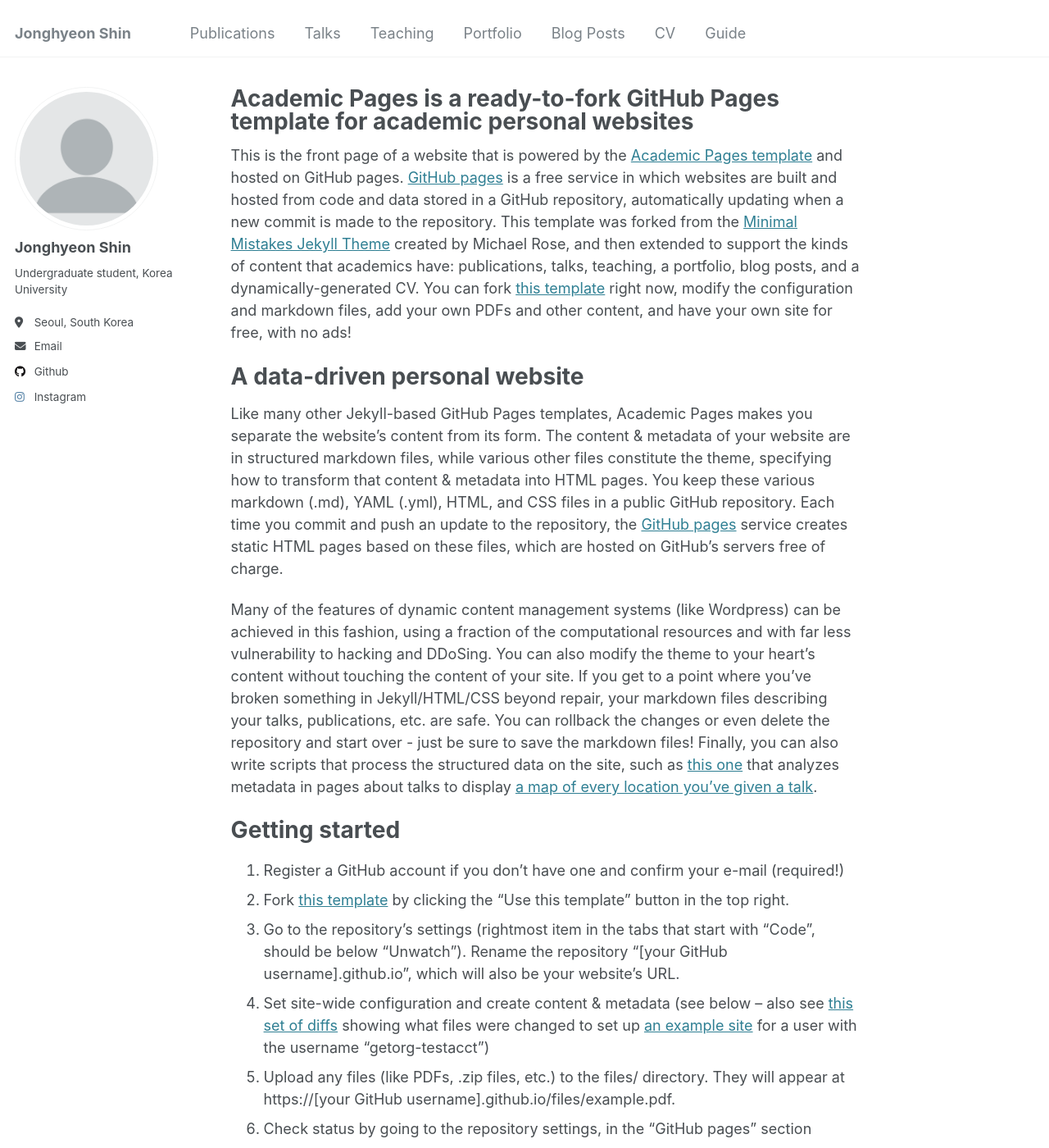
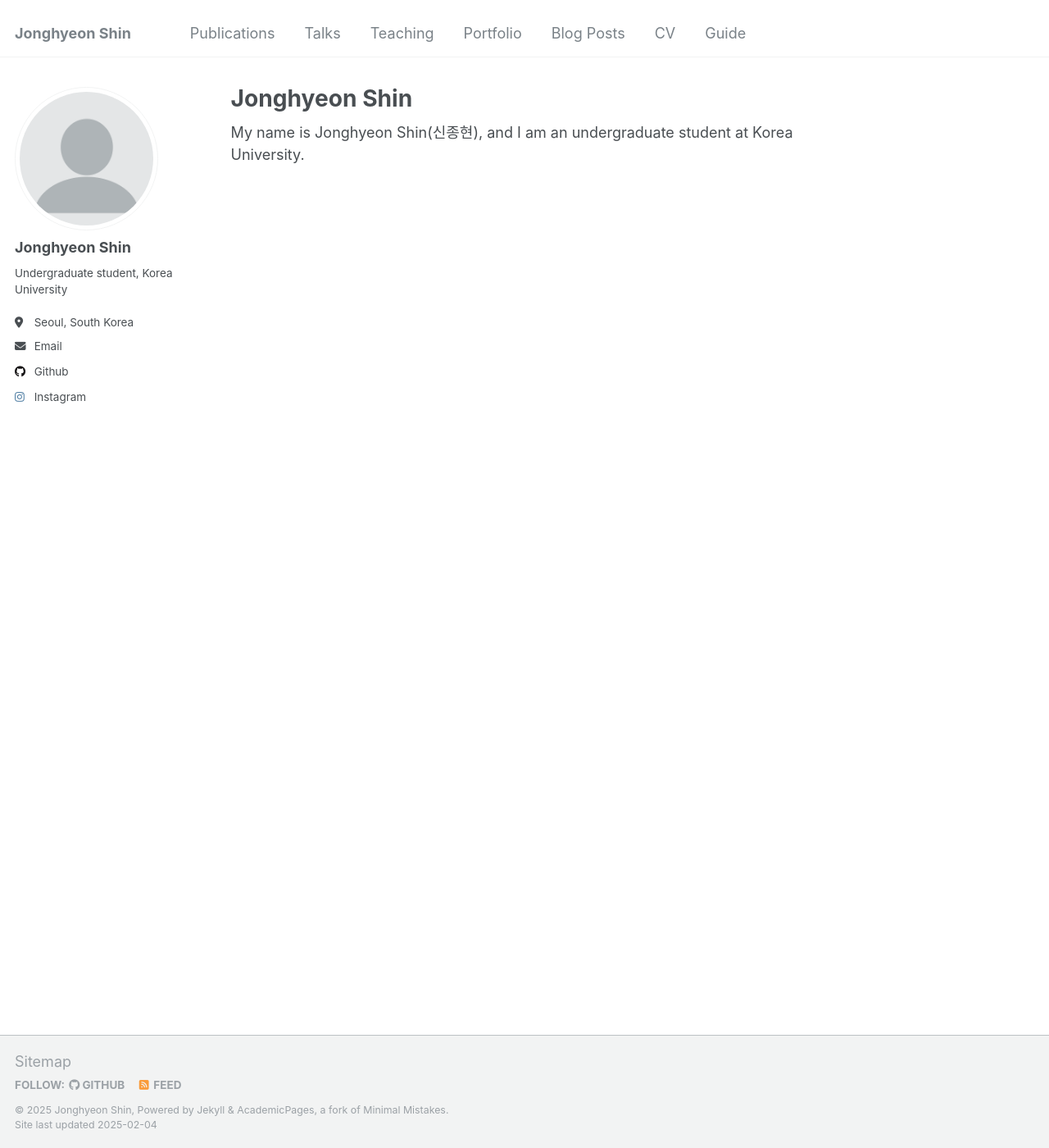
Before and after one commit to jong-hyun-shin/jong-hyun-shin.github.io, a Jekyll site: the page built from _pages/about.md, in a window 1280 px wide and 1400 px high. Shown: the whole window at 82% size. Built offline with Jekyll 4.4.1, drawn with Linux system fonts in a browser that asks for light colours; some of the changed text lies outside the part shown.

Commit message:
Update about.md

```diff
--- a/_pages/about.md
+++ b/_pages/about.md
@@ -1,13 +1,17 @@
 ---
 permalink: /
-title: "Academic Pages is a ready-to-fork GitHub Pages template for academic personal websites"
+title: "Jonghyeon Shin"
 author_profile: true
 redirect_from:
   - /about/
   - /about.html
 ---
+My name is Jonghyeon Shin(신종현), and I am an undergraduate student at Korea University.
 
+<!--
 This is the front page of a website that is powered by the [Academic Pages template](https://github.com/academicpages/academicpages.github.io) and hosted on GitHub pages. [GitHub pages](https://pages.github.com) is a free service in which websites are built and hosted from code and data stored in a GitHub repository, automatically updating when a new commit is made to the repository. This template was forked from the [Minimal Mistakes Jekyll Theme](https://mmistakes.github.io/minimal-mistakes/) created by Michael Rose, and then extended to support the kinds of content that academics have: publications, talks, teaching, a portfolio, blog posts, and a dynamically-generated CV. You can fork [this template](https://github.com/academicpages/academicpages.github.io) right now, modify the configuration and markdown files, add your own PDFs and other content, and have your own site for free, with no ads!
+
+
 
 A data-driven personal website
 ======
@@ -47,3 +51,4 @@ Example: editing a markdown file for a talk
 For more info
 ------
 More info about configuring Academic Pages can be found in [the guide](https://academicpages.github.io/markdown/), the [growing wiki](https://github.com/academicpages/academicpages.github.io/wiki), and you can always [ask a question on GitHub](https://github.com/academicpages/academicpages.github.io/discussions). The [guides for the Minimal Mistakes theme](https://mmistakes.github.io/minimal-mistakes/docs/configuration/) (which this theme was forked from) might also be helpful.
+-->
```
